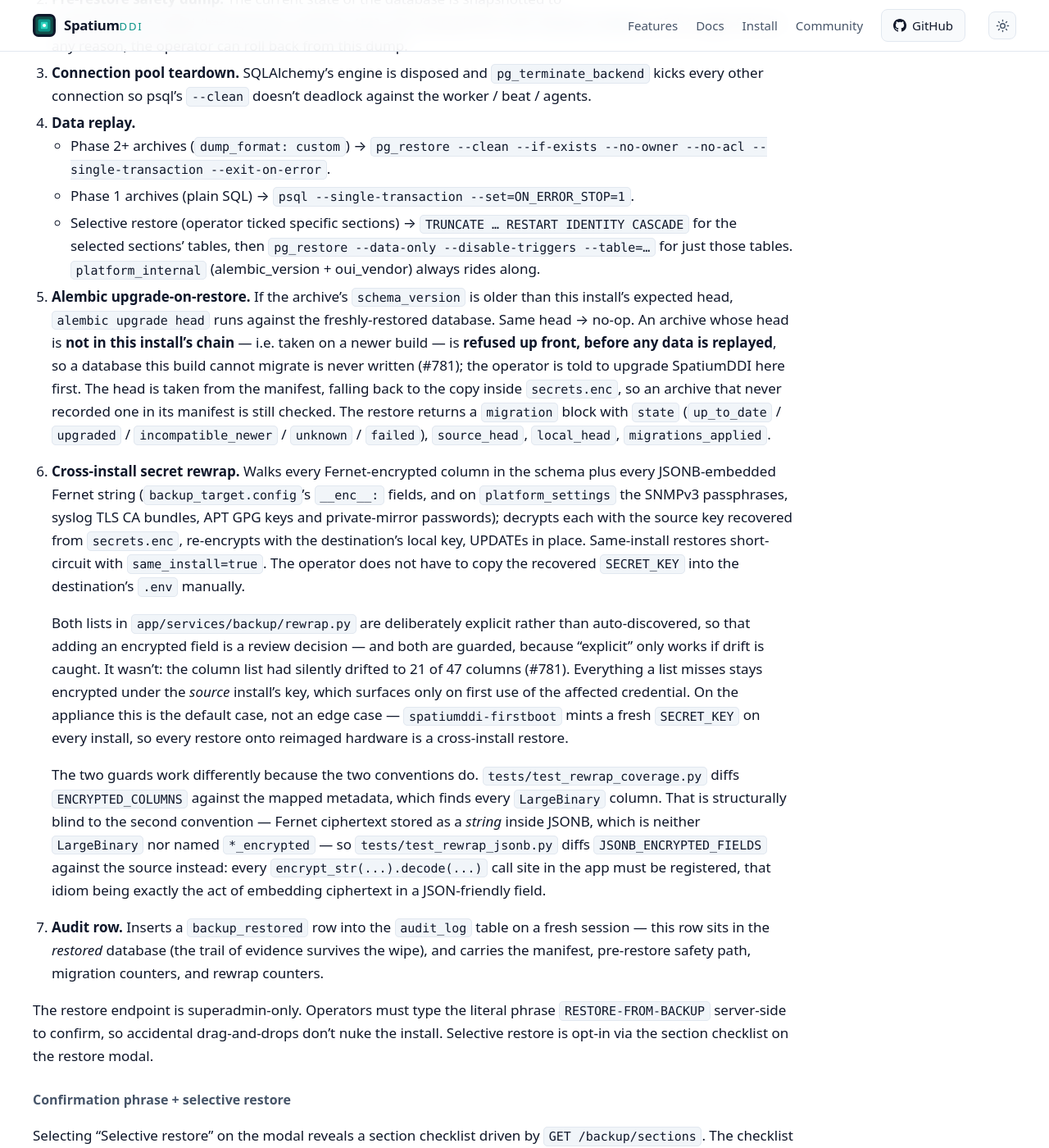
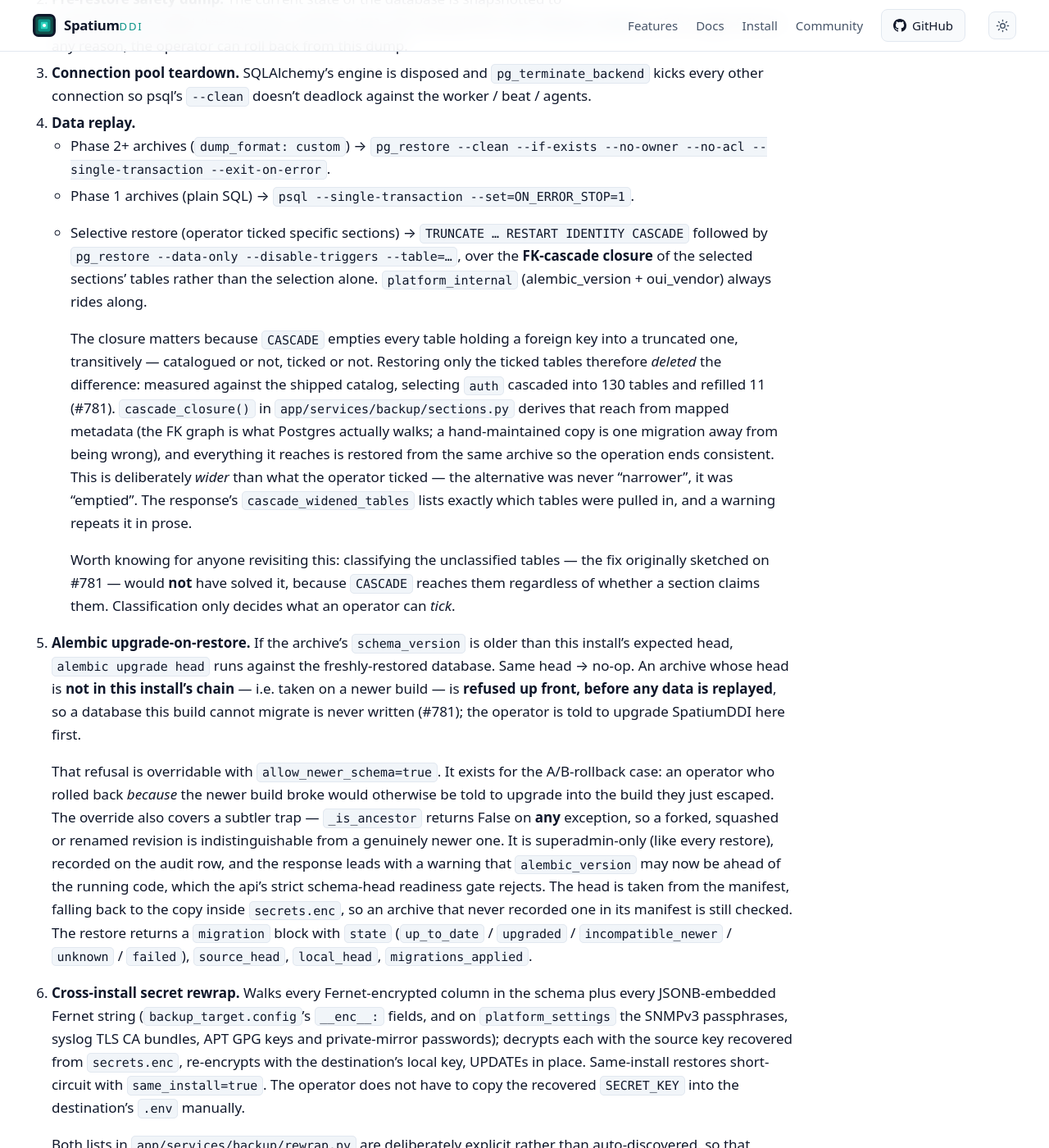
Before and after one commit to spatiumddi/spatiumddi.github.io, a Jekyll site: the page built from features/SYSTEM_ADMIN.md, in a window 1280 px wide and 1400 px high, scrolled down 9751 px. Shown: the whole window at 82% size. Built offline with Jekyll 4.4.1, drawn with Linux system fonts in a browser that asks for light colours; our own code applies the rules of GitHub Pages for plain Markdown files; some of the changed text lies outside the part shown.

Commit message:
docs: publish main@14efc55
Mirrored from spatiumddi/spatiumddi@14efc55409d1cbb57d3d6c89f0b713dc43cb11c9 by the docs-publish workflow. Do not edit this repository directly.

```diff
--- a/features/SYSTEM_ADMIN.md
+++ b/features/SYSTEM_ADMIN.md
@@ -318,14 +318,21 @@ Same code path is hit whether the archive comes from an upload or a destination
 4. **Data replay.**
    - Phase 2+ archives (`dump_format: custom`) → `pg_restore --clean --if-exists --no-owner --no-acl --single-transaction --exit-on-error`.
    - Phase 1 archives (plain SQL) → `psql --single-transaction --set=ON_ERROR_STOP=1`.
-   - Selective restore (operator ticked specific sections) → `TRUNCATE … RESTART IDENTITY CASCADE` for the selected sections' tables, then `pg_restore --data-only --disable-triggers --table=…` for just those tables. `platform_internal` (alembic_version + oui_vendor) always rides along.
-5. **Alembic upgrade-on-restore.** If the archive's `schema_version` is older than this install's expected head, `alembic upgrade head` runs against the freshly-restored database. Same head → no-op. An archive whose head is **not in this install's chain** — i.e. taken on a newer build — is **refused up front, before any data is replayed**, so a database this build cannot migrate is never written (#781); the operator is told to upgrade SpatiumDDI here first. The head is taken from the manifest, falling back to the copy inside `secrets.enc`, so an archive that never recorded one in its manifest is still checked. The restore returns a `migration` block with `state` (`up_to_date` / `upgraded` / `incompatible_newer` / `unknown` / `failed`), `source_head`, `local_head`, `migrations_applied`.
+   - Selective restore (operator ticked specific sections) → `TRUNCATE … RESTART IDENTITY CASCADE` followed by `pg_restore --data-only --disable-triggers --table=…`, over the **FK-cascade closure** of the selected sections' tables rather than the selection alone. `platform_internal` (alembic_version + oui_vendor) always rides along.
+
+     The closure matters because `CASCADE` empties every table holding a foreign key into a truncated one, transitively — catalogued or not, ticked or not. Restoring only the ticked tables therefore *deleted* the difference: measured against the shipped catalog, selecting `auth` cascaded into 130 tables and refilled 11 (#781). `cascade_closure()` in `app/services/backup/sections.py` derives that reach from mapped metadata (the FK graph is what Postgres actually walks; a hand-maintained copy is one migration away from being wrong), and everything it reaches is restored from the same archive so the operation ends consistent. This is deliberately *wider* than what the operator ticked — the alternative was never "narrower", it was "emptied". The response's `cascade_widened_tables` lists exactly which tables were pulled in, and a warning repeats it in prose.
+
+     Worth knowing for anyone revisiting this: classifying the unclassified tables — the fix originally sketched on #781 — would **not** have solved it, because `CASCADE` reaches them regardless of whether a section claims them. Classification only decides what an operator can *tick*.
+5. **Alembic upgrade-on-restore.** If the archive's `schema_version` is older than this install's expected head, `alembic upgrade head` runs against the freshly-restored database. Same head → no-op. An archive whose head is **not in this install's chain** — i.e. taken on a newer build — is **refused up front, before any data is replayed**, so a database this build cannot migrate is never written (#781); the operator is told to upgrade SpatiumDDI here first.
+
+   That refusal is overridable with `allow_newer_schema=true`. It exists for the A/B-rollback case: an operator who rolled back *because* the newer build broke would otherwise be told to upgrade into the build they just escaped. The override also covers a subtler trap — `_is_ancestor` returns False on **any** exception, so a forked, squashed or renamed revision is indistinguishable from a genuinely newer one. It is superadmin-only (like every restore), recorded on the audit row, and the response leads with a warning that `alembic_version` may now be ahead of the running code, which the api's strict schema-head readiness gate rejects. The head is taken from the manifest, falling back to the copy inside `secrets.enc`, so an archive that never recorded one in its manifest is still checked. The restore returns a `migration` block with `state` (`up_to_date` / `upgraded` / `incompatible_newer` / `unknown` / `failed`), `source_head`, `local_head`, `migrations_applied`.
 6. **Cross-install secret rewrap.** Walks every Fernet-encrypted column in the schema plus every JSONB-embedded Fernet string (`backup_target.config`'s `__enc__:` fields, and on `platform_settings` the SNMPv3 passphrases, syslog TLS CA bundles, APT GPG keys and private-mirror passwords); decrypts each with the source key recovered from `secrets.enc`, re-encrypts with the destination's local key, UPDATEs in place. Same-install restores short-circuit with `same_install=true`. The operator does not have to copy the recovered `SECRET_KEY` into the destination's `.env` manually.
 
    Both lists in `app/services/backup/rewrap.py` are deliberately explicit rather than auto-discovered, so that adding an encrypted field is a review decision — and both are guarded, because "explicit" only works if drift is caught. It wasn't: the column list had silently drifted to 21 of 47 columns (#781). Everything a list misses stays encrypted under the *source* install's key, which surfaces only on first use of the affected credential. On the appliance this is the default case, not an edge case — `spatiumddi-firstboot` mints a fresh `SECRET_KEY` on every install, so every restore onto reimaged hardware is a cross-install restore.
 
    The two guards work differently because the two conventions do. `tests/test_rewrap_coverage.py` diffs `ENCRYPTED_COLUMNS` against the mapped metadata, which finds every `LargeBinary` column. That is structurally blind to the second convention — Fernet ciphertext stored as a *string* inside JSONB, which is neither `LargeBinary` nor named `*_encrypted` — so `tests/test_rewrap_jsonb.py` diffs `JSONB_ENCRYPTED_FIELDS` against the source instead: every `encrypt_str(...).decode(...)` call site in the app must be registered, that idiom being exactly the act of embedding ciphertext in a JSON-friendly field.
-7. **Audit row.** Inserts a `backup_restored` row into the `audit_log` table on a fresh session — this row sits in the *restored* database (the trail of evidence survives the wipe), and carries the manifest, pre-restore safety path, migration counters, and rewrap counters.
+   A rewrap that dies part-way through is reported as such. Each column commits on its own, so an abort leaves the credential store genuinely half-migrated — some columns under the destination key, the rest under the source key. The walk absorbs its own failure and returns the accumulated counters with `aborted=true` plus how far it got, and raises an operator-facing warning. Previously the caller discarded those counters and substituted an empty result, so the audit row claimed `rewrapped_rows=0` on a half-migrated database — the one reading that makes an operator conclude nothing happened (#781).
+7. **Audit row.** Inserts a `backup_restored` row into the `audit_log` table on a fresh session — this row sits in the *restored* database (the trail of evidence survives the wipe), and carries the manifest, pre-restore safety path, migration counters, rewrap counters (including `aborted`), the selected sections, `cascade_widened_tables`, and whether `allow_newer_schema` was used.
 
 The restore endpoint is superadmin-only. Operators must type the literal phrase `RESTORE-FROM-BACKUP` server-side to confirm, so accidental drag-and-drops don't nuke the install. Selective restore is opt-in via the section checklist on the restore modal.
 
@@ -333,7 +340,7 @@ The restore endpoint is superadmin-only. Operators must type the literal phrase
 
 Selecting "Selective restore" on the modal reveals a section checklist driven by `GET /backup/sections`. The checklist auto-ticks every non-volatile selectable section the first time the operator flips into selective mode; volatile sections (DHCP leases, DNS query log, DHCP activity log, nmap scan history, metric samples, Celery scratch) stay unticked by default but can be ticked individually. `platform_internal` is forced-on (alembic_version + oui_vendor are install-state, not user data, so they always ride along).
 
-The UI surfaces a TRUNCATE-CASCADE warning on the selective panel because rows in *non-selected* sections that reference wiped data via foreign key are also removed. The reasoning is documented in the warning copy.
+The UI surfaces a TRUNCATE-CASCADE warning on the selective panel because the restore necessarily reaches past the ticked sections: rows in *non-selected* sections that reference wiped data via foreign key are cascade-truncated, and since #781 are **restored from the archive** rather than left empty. The restore response reports the widened set as `cascade_widened_tables`.
 
 #### Cross-install rewrap counters
 
```
